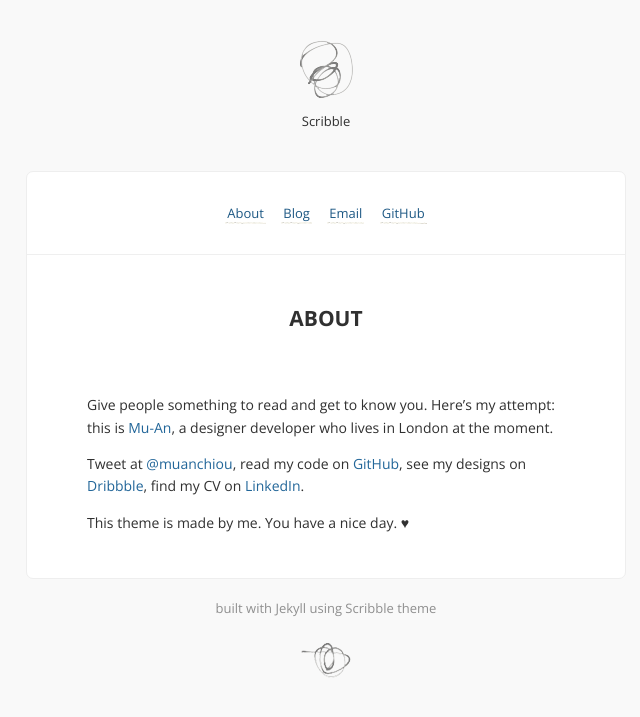
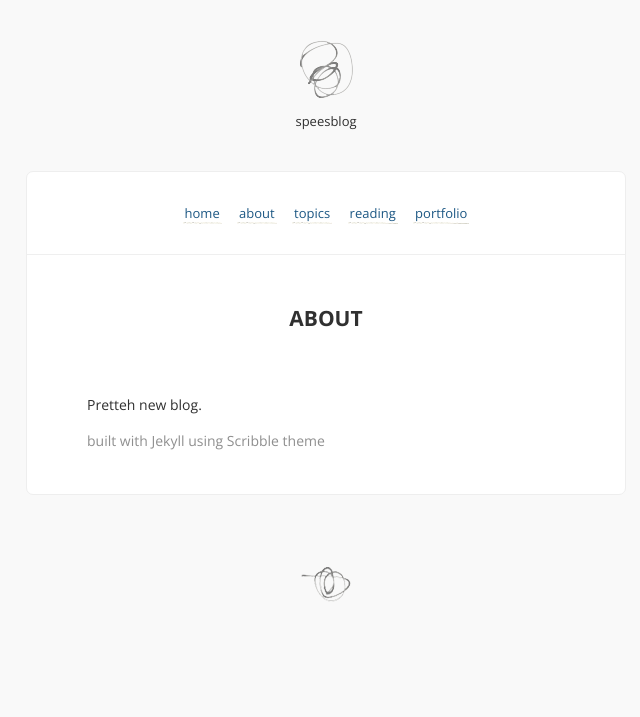
Before and after one commit to shelbyspees/speesblog, a Jekyll site: the page built from about.md, in a window 1280 px wide. Shown: the top 717 px of the page, without its empty margins (314-954 px from the left). Built offline with Jekyll 4.4.1, drawn with Linux system fonts in a browser that asks for light colours; Markdown is read by kramdown in place of the engine named in the settings; comment, search, counter and statistics services are not loaded.

Commit message:
Update config

```diff
--- a/_config.yml
+++ b/_config.yml
@@ -1,5 +1,5 @@
-title:            Scribble
-description:      A jekyll theme. Because I scribble.
+title:            speesblog
+description:      my external brain.
 url:              # Site url.
 signoff:          # Your name.
 disqus_shortname: # disqus comment thread for post header options. ( leave blank if unwanted. )
@@ -7,16 +7,16 @@ facebook_appid:   # appid for like button, remove from /_includes/share.html if
 google_analytics: # set tracking, remove from /javascripts/basic.js if unwanted.
 
 links:
-  - name:         About
+  - name:         home
+    url:          /
+  - name:         about
     url:          /about
-  - name:         Blog
-    url:          http://muan.co
-    external:     true
-  - name:         Email
-    url:          mailto:hello@muan.co
-    external:     true
-  - name:         GitHub
-    url:          http://github.com/muan
+  - name:         topics
+    url:          /topics
+  - name:         reading
+    url:          /reading
+  - name:         portfolio
+    url:          http://shelbyspees/me
     external:     true
 highlighter:      pygments
 permalink:        pretty
--- a/_includes/footer.html
+++ b/_includes/footer.html
@@ -1,5 +1,4 @@
 <footer>
-  <a href="http://github.com/muan/scribble" class="muted">built with Jekyll using Scribble theme</a>
   <br />
   <br />
   <img src="/images/scribble2.png" alt="scribble" />
--- a/about.md
+++ b/about.md
@@ -3,8 +3,6 @@ layout: page
 title: About
 ---
 
-Give people something to read and get to know you. Here's my attempt: this is [Mu-An](http://muan.co), a designer developer who lives in London at the moment.
+Pretteh new blog.
 
-Tweet at [@muanchiou](http://twitter.com/muanchiou), read my code on [GitHub](http://github.com/muan), see my designs on [Dribbble](http://dribbble.com/muan), find my CV on [LinkedIn](http://uk.linkedin.com/in/muanchiou).
-
-This theme is made by me. You have a nice day. ♥
+<a href="http://github.com/muan/scribble" class="muted">built with Jekyll using Scribble theme</a>
```
Also changed, not shown: _posts/2013-05-06-more-post.md (deleted, +0 -31 lines), _posts/2013-05-06-scribble-the-jekyll-theme.md (deleted, +0 -64 lines), reading.md (+3 -3 lines).
